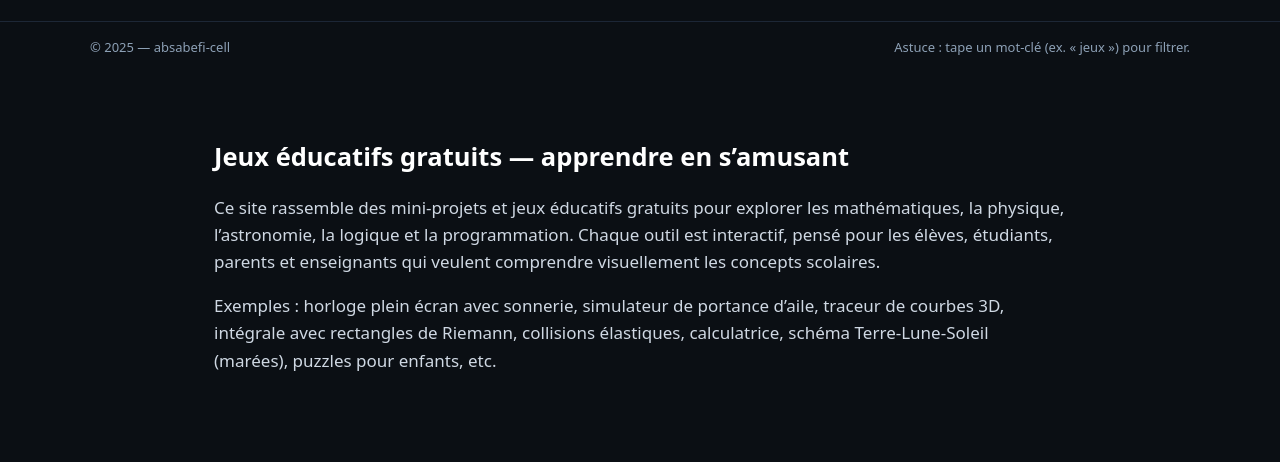
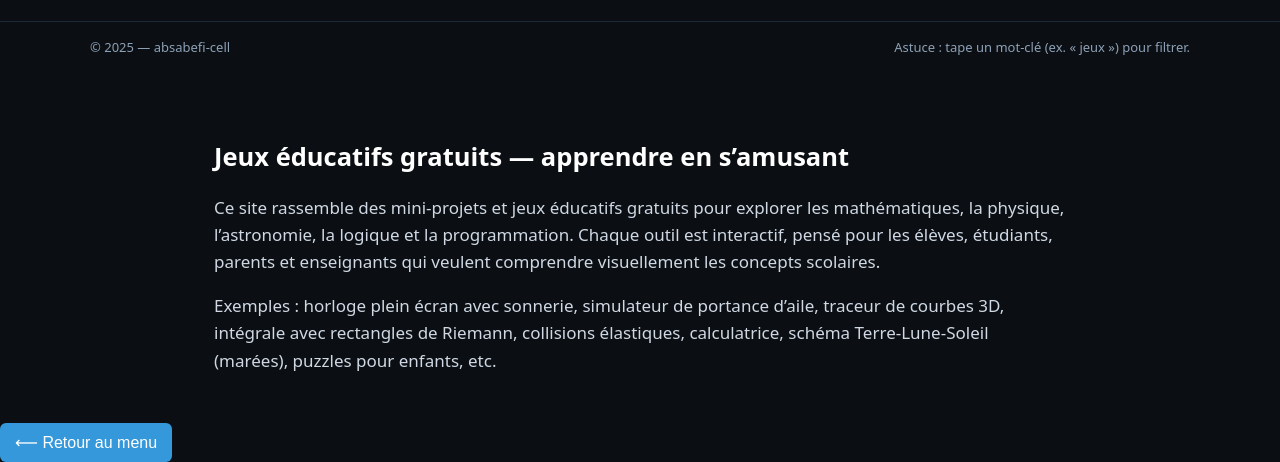
Before and after one commit to jeuxeducatif/absabefi, a plain HTML site: page index.html in a window 1280 px wide. Shown: the part 1675-2137 px from the top of the page. Before the commit the page ends 2090 px from the top, so only its background shows below. Drawn offline with Linux system fonts and the light colour scheme.

Commit message:
Add return button with styles to index.html
Added a button to return to the menu with styling.

```diff
--- a/index.html
+++ b/index.html
@@ -215,4 +215,22 @@
   render();
   </script>
 </body>
+
+<a href="menu.html" class="btn">⟵ Retour au menu</a>
+
+<style>
+.btn {
+    display: inline-block;
+    padding: 10px 15px;
+    background: #3498db;
+    color: white;
+    text-decoration: none;
+    border-radius: 6px;
+    font-family: Arial;
+}
+.btn:hover {
+    background: #2980b9;
+}
+</style>
+
 </html>
```
